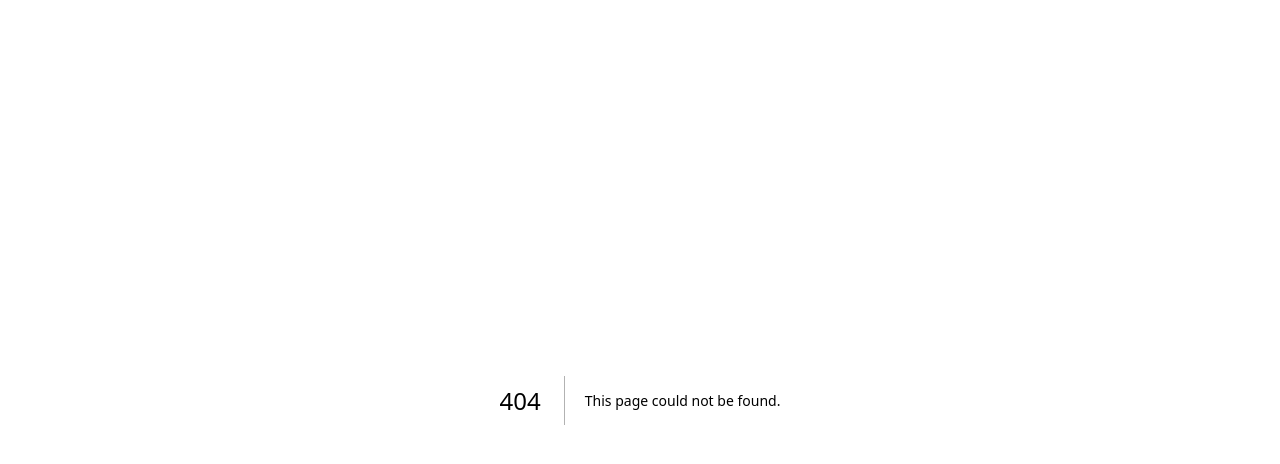
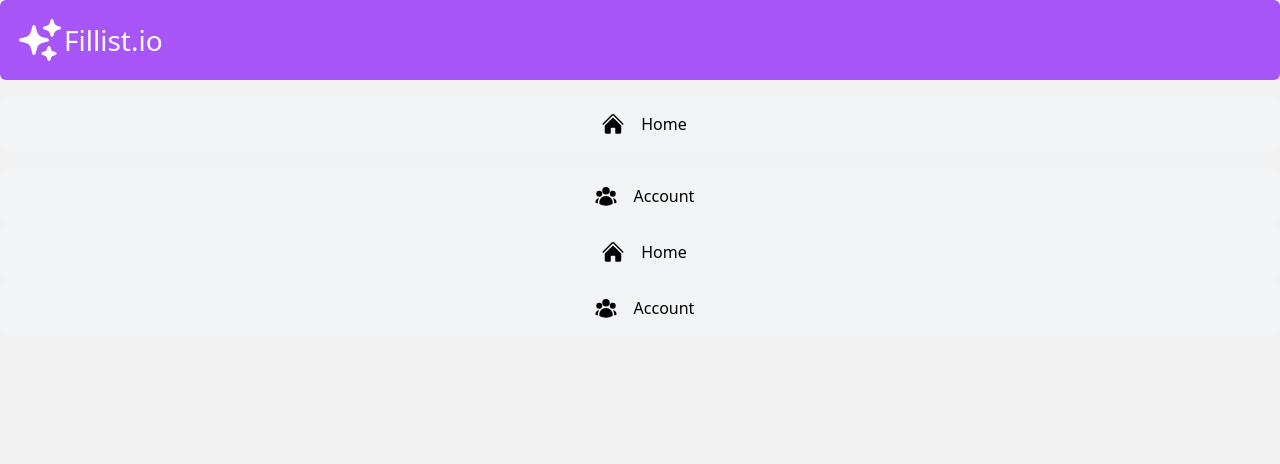
Before and after one commit to milbrathdrew/fillist0, a Next.js app: page /sidebar/navlinks in a window 1280 px wide. Before the commit this address had no page. Shown: the top 464 px of the page. Built offline with nearby package versions, Linux system fonts and the light colour scheme.

Commit message:
brought in sidebar from pitchlistnext0
need to resolve issues with redirects can't sign out
sidebar is also appearing on root /

```diff
--- a/src/pages/_app.js
+++ b/src/pages/_app.js
@@ -1,9 +1,11 @@
 import "@/styles/globals.css";
-import {SessionProvider} from 'next-auth/react'
-
+import { SessionProvider } from 'next-auth/react';
+import Sidebar from '@/pages/sidebar/sidebar.js';
 export default function App({ Component, pageProps, session }) {
   return (
+
     <SessionProvider session={session}>
+      <Sidebar />
       <Component {...pageProps} />
     </SessionProvider>
   )
--- /dev/null
+++ b/src/pages/sidebar/logo.js
@@ -0,0 +1,14 @@
+
+import { SparklesIcon } from "@heroicons/react/24/solid";
+
+const Logo = () => {
+
+    return (
+        <div className="flex flex-row items-center text-white leading:none">
+            <SparklesIcon className="w-12 h-12"/>
+            <p className="text-[28px] m1-1">Fillist.io</p>
+        </div>
+    )
+}
+
+export default Logo;
--- /dev/null
+++ b/src/pages/sidebar/navlinks.js
@@ -0,0 +1,29 @@
+import { BookOpenIcon, HomeIcon, UserGroupIcon } from "@heroicons/react/24/solid";
+import Link from "next/link";
+
+const links = [
+
+    { name: 'Home', href: '/home', icon: HomeIcon },
+    { name: 'Account', href: '/account', icon: UserGroupIcon },
+]
+
+const NavLinks = () => {
+    return (
+        <>
+            {links.map((link) => (
+                <Link
+                    key={link.name}
+                    href={link.href}
+                    className="flex items-center justify-center gap-2 p-2 rounded-lg bg-gray-100 hover:bg-purple-200"
+                >
+                    <span className="flex items-center justify-center w-10 h-10 rounded-md">
+                        <link.icon className="w-6 h-6 text-black" /> {/* Updated the text color to black */}
+                    </span>
+                    <p className="hidden md:block">{link.name}</p>
+                </Link>
+            ))}
+        </>
+    )
+}
+
+export default NavLinks;
--- /dev/null
+++ b/src/pages/sidebar/sidebar.js
@@ -0,0 +1,24 @@
+import Link from "next/link";
+import Logo from "./logo"
+import NavLinks from "./navlinks";
+import { ArrowLeftEndOnRectangleIcon } from "@heroicons/react/24/solid";
+
+const Sidebar = () => {
+    return (
+        <div>
+            <Link
+                href="/"
+                className="bg-purple-500 mb-4 flex h-20 items-end justify-start rounded-md p-4">
+                <div className="w-32 md:w-40">
+                    <Logo />
+                </div>
+            </Link>
+
+            <div className="flex flex-wrap gap-2 justify-center md:grow flex-row md:justify-between space-x-2 md:flex-col md:space-x-0 md:space-y-2">
+                <NavLinks />
+            </div>
+        </div>
+    )
+}
+
+export default Sidebar;
```
